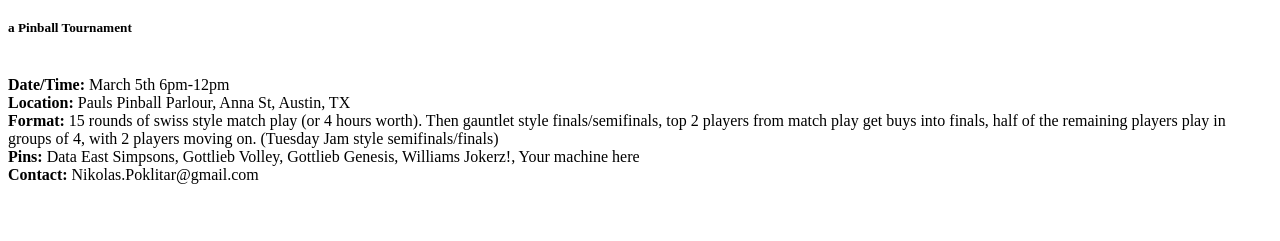
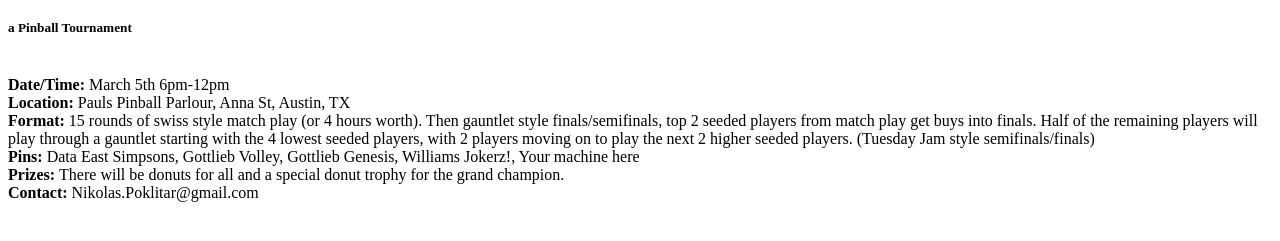
Before and after one commit to nik0kin/pinball-fun, a plain HTML site: page public/events/donutseverytime2.html in a window 1280 px wide. Shown: the part 61-302 px from the top of the page. Drawn offline with Linux system fonts and the light colour scheme; files that its build step writes are made by us from their sources; a script that the page names is missing.

Commit message:
donutseverytime2 clarification

```diff
--- a/public/events/donutseverytime2.html
+++ b/public/events/donutseverytime2.html
@@ -16,8 +16,9 @@
   <br>
   <b> Date/Time: </b> March 5th 6pm-12pm <br>
   <b> Location: </b> Pauls Pinball Parlour, Anna St, Austin, TX <br>
-  <b> Format: </b> 15 rounds of swiss style match play (or 4 hours worth). Then gauntlet style finals/semifinals, top 2 players from match play get buys into finals, half of the remaining players play in groups of 4, with 2 players moving on. (Tuesday Jam style semifinals/finals) <br>
+  <b> Format: </b> 15 rounds of swiss style match play (or 4 hours worth). Then gauntlet style finals/semifinals, top 2 seeded players from match play get buys into finals. Half of the remaining players will play through a gauntlet starting with the 4 lowest seeded players, with 2 players moving on to play the next 2 higher seeded players. (Tuesday Jam style semifinals/finals) <br>
   <b> Pins: </b> Data East Simpsons, Gottlieb Volley, Gottlieb Genesis, Williams Jokerz!, Your machine here <br>
+  <b> Prizes: </b> There will be donuts for all and a special donut trophy for the grand champion. <br>
   <b> Contact: </b>  Nikolas.Poklitar@gmail.com  <br>
 
   <script src="js/scripts.js"></script>
```
